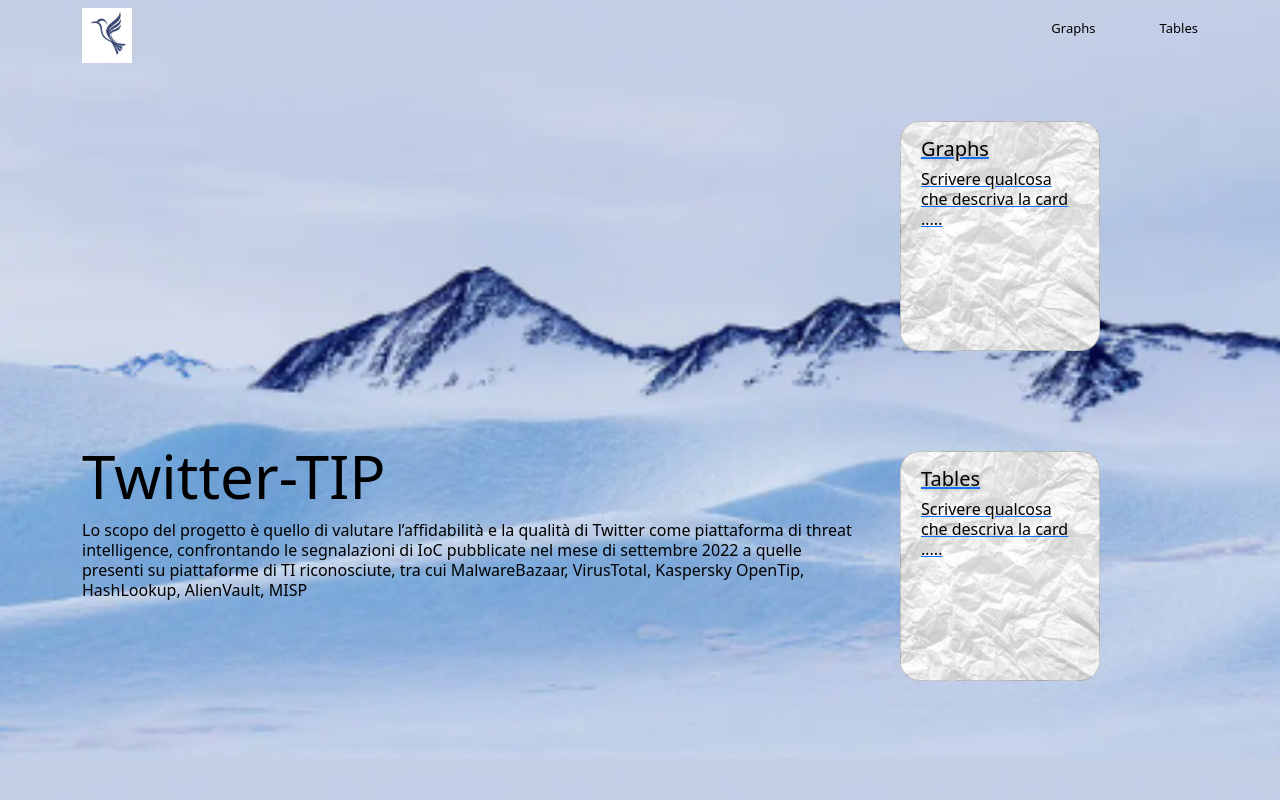
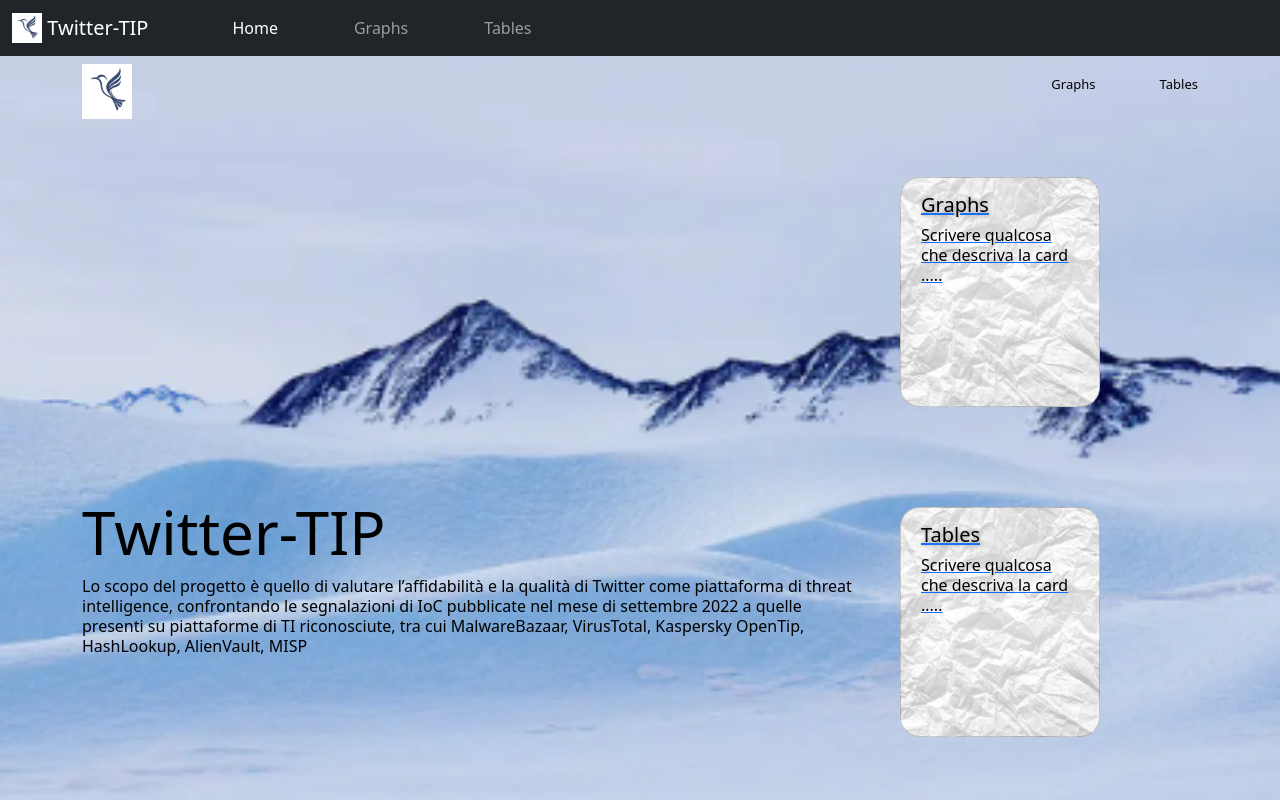
Before and after one commit to LoZimmero/ioc-app, a Flask app: page / in a window 1280 px wide. Run offline with Flask 2, Linux system fonts and the light colour scheme; parts of the project's set-up code (start-up, migrations or seed data) failed here and were passed over.

Commit message:
Added navbar in all views

```diff
--- a/src/templates/base.html
+++ b/src/templates/base.html
@@ -6,7 +6,6 @@
     <meta name="viewport" content="width=device-width, initial-scale=1.0">
     <!-- Bootstrap -->
     <link href="https://cdn.jsdelivr.net/npm/bootstrap@5.2.3/dist/css/bootstrap.min.css" rel="stylesheet" integrity="sha384-rbsA2VBKQhggwzxH7pPCaAqO46MgnOM80zW1RWuH61DGLwZJEdK2Kadq2F9CUG65" crossorigin="anonymous">
-
     <script src="https://cdn.jsdelivr.net/npm/bootstrap@5.2.3/dist/js/bootstrap.bundle.min.js" integrity="sha384-kenU1KFdBIe4zVF0s0G1M5b4hcpxyD9F7jL+jjXkk+Q2h455rYXK/7HAuoJl+0I4" crossorigin="anonymous"></script>
     <!-- End Bootstrap -->
     <title>Ioc App</title>
@@ -14,7 +13,32 @@
 
 
 </head>
-<body>
+<body style="min-width: 100vw; min-height: 100vh;">
+    <nav class="navbar navbar-expand navbar-dark bg-dark" aria-label="Second navbar example">
+        <div class="container-fluid">
+          <a class="navbar-brand" href="{{ url_for('index') }}">
+            <img src="static/logo.png" width="30" height="30" class="d-inline-block align-top" alt="">
+            Twitter-TIP
+          </a>
+          <button class="navbar-toggler" type="button" data-bs-toggle="collapse" data-bs-target="#navbarsExample02" aria-controls="navbarsExample02" aria-expanded="false" aria-label="Toggle navigation">
+            <span class="navbar-toggler-icon"></span>
+          </button>
+
+          <div class="collapse navbar-collapse" id="navbarsExample02">
+            <ul class="navbar-nav me-auto">
+              <li class="nav-item">
+                <a class="nav-link {{'active' if request.path=='/' else ''}}" aria-current="page" href="{{ url_for('index') }}">Home</a>
+              </li>
+              <li class="nav-item ">
+                <a class="nav-link {{'active' if '/dashboards' in request.path else ''}}" href="{{ url_for('dashboards') }}">Graphs</a>
+              </li>
+              <li class="nav-item">
+                <a class="nav-link {{'active' if '/tables' in request.path else ''}}" href="{{ url_for('tables') }}">Tables</a>
+              </li>
+            </ul>
+          </div>
+        </div>
+      </nav>
     {% block content %}{% endblock %}
 </body>
 </html>
```
